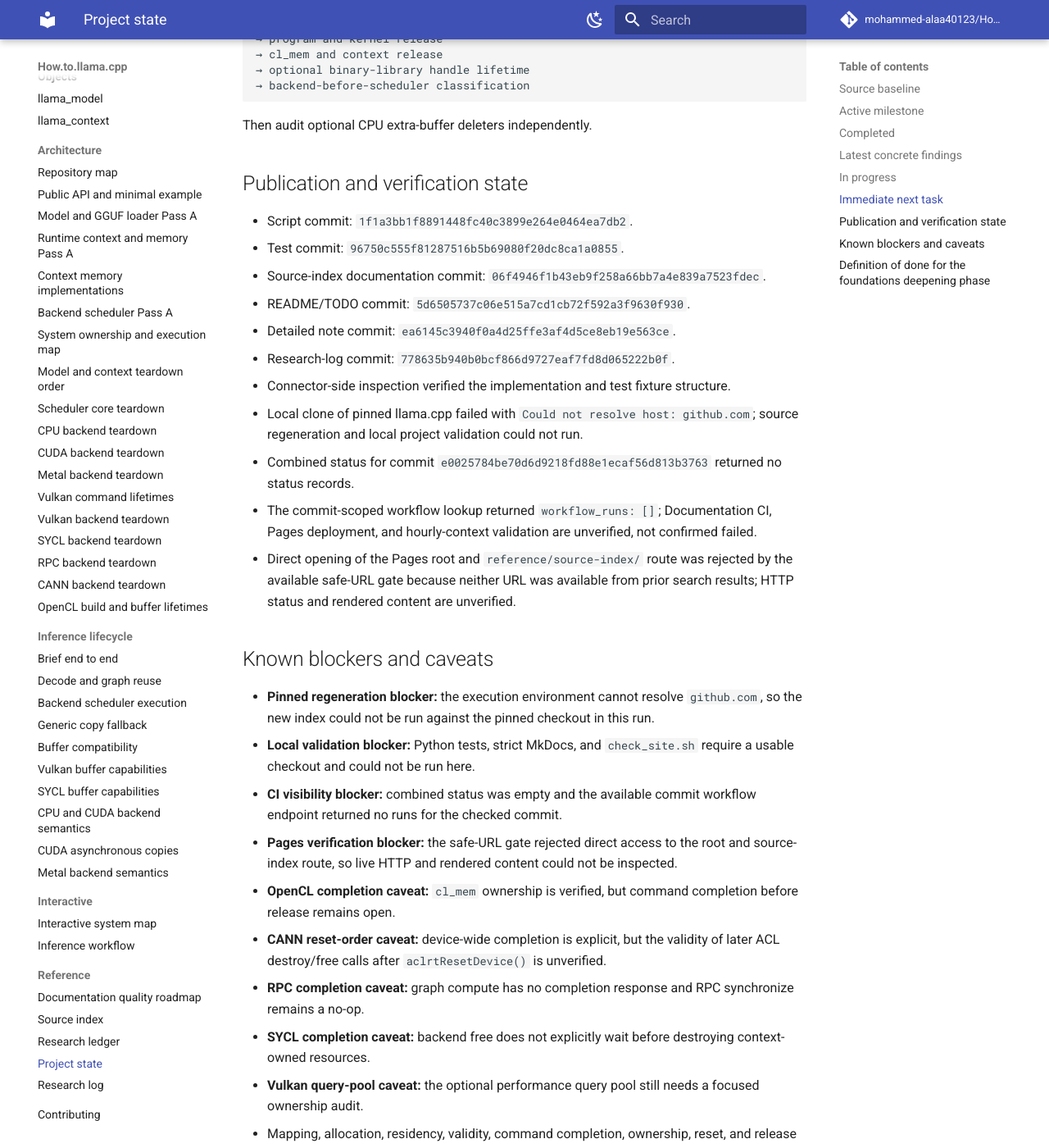
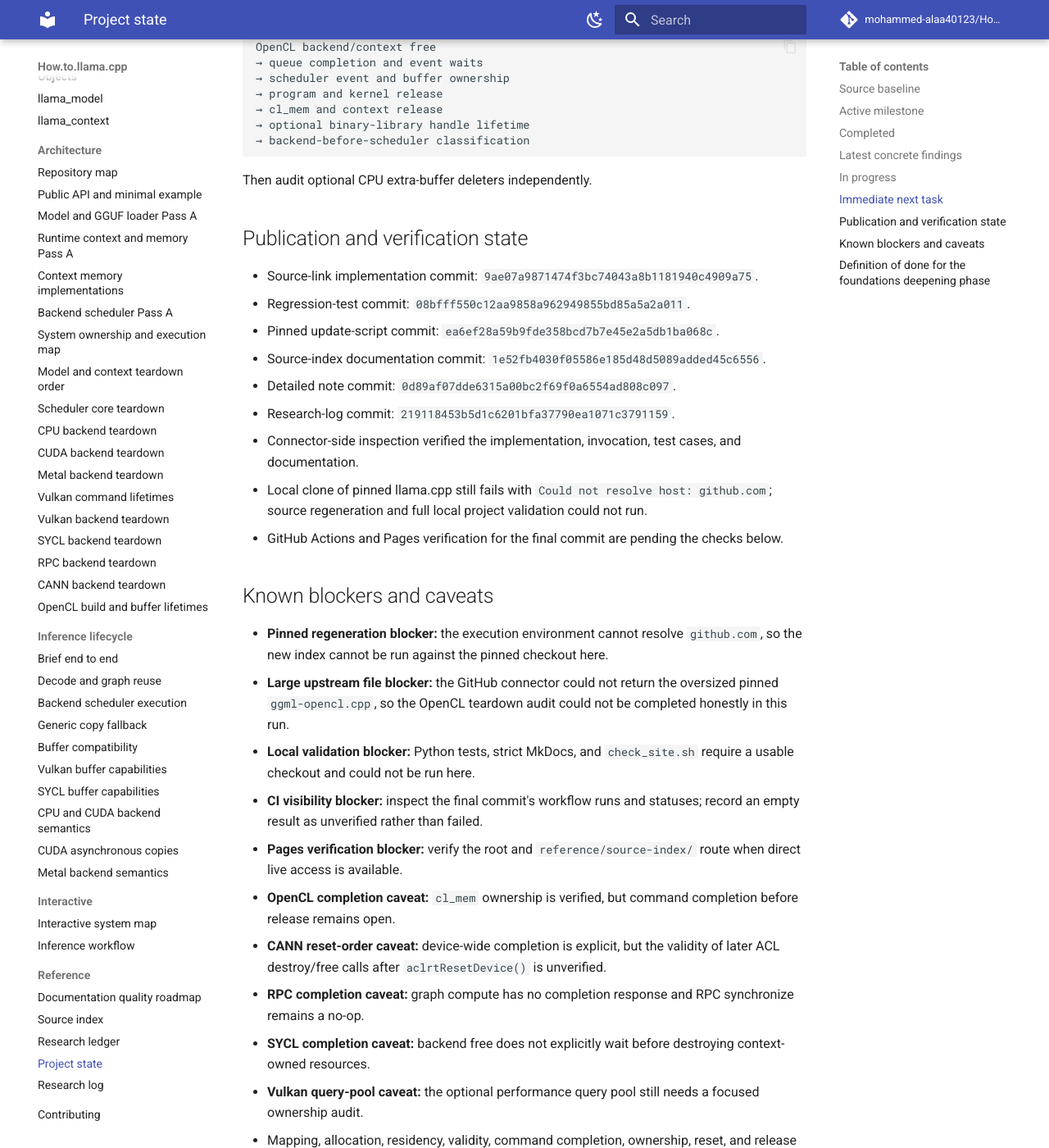
Before and after one commit to mohammed-alaa40123/How.to.llama.cpp, an MkDocs documentation site: the page built from docs/reference/project-state.md, in a window 1280 px wide and 1400 px high, scrolled down 2141 px. Shown: the whole window at 82% size. Built offline with MkDocs 1.6.1 and Material for MkDocs 9.7.7, drawn with Linux system fonts in a browser that asks for light colours; comment, search, counter and statistics services are not loaded; some of the changed text lies outside the part shown.

Commit message:
docs: update project state after pinned source links

````diff
--- a/docs/reference/project-state.md
+++ b/docs/reference/project-state.md
@@ -24,18 +24,20 @@
 - Generic scheduler plus ordinary CPU, CUDA, Metal, Vulkan, SYCL, RPC, and CANN teardown audits.
 - Pinned OpenCL build composition, kernel deployment, official platform scope, and initial `cl_mem` RAII ownership map.
 - Line-aware generated source indexing with untruncated symbol records, declaration kinds, 1-based lines, and regression tests.
+- Revision-pinned file and symbol URLs derived from the exact indexed llama.cpp revision.
 
 ## Latest concrete findings
 
-- `scripts/index_upstream.py` now emits `symbol_locations` for each file while retaining the legacy compact `symbols` field.
-- Symbol locations are source ordered and retain duplicate names, which preserves overload and conditional-branch navigation targets.
-- Tests cover line calculation, ordering, scoped function names, and duplicate declarations.
+- `scripts/index_upstream.py` accepts `--source-url-base` and stores its normalized value in the generated summary.
+- Indexed files receive `source_url`; symbol-location records receive pinned URLs ending in `#L<line>`.
+- `scripts/update_upstream.sh` derives the blob prefix from `LLAMA_CPP_REV`, preventing silent source-link drift.
+- Link enrichment copies records rather than mutating the extraction result.
+- Tests cover URL normalization, absent-base behavior, line fragments, and non-mutation.
 - The index remains regex based and therefore does not resolve preprocessing, dispatch, templates, or complete C++ semantics.
-- This removes the tooling blocker for locating teardown symbols inside very large translation units such as `ggml-opencl.cpp`.
 
 ## In progress
 
-- Regeneration of the pinned source inventory with the new symbol-location schema.
+- Regeneration of the pinned source inventory with line-aware records and pinned source links.
 - Exact OpenCL backend/context teardown, queue completion, scheduler events/buffers, and program/kernel/context release order.
 - Optional CPU extra-buffer teardown audit.
 - CANN reset semantics and multi-context runtime validation.
@@ -48,7 +50,7 @@
 
 ## Immediate next task
 
-Regenerate the source inventory from the pinned checkout and use `symbol_locations` to finish the OpenCL teardown audit:
+Regenerate the source inventory from the pinned checkout and use the new direct line links to finish the OpenCL teardown audit:
 
 ```text
 OpenCL backend/context free
@@ -64,24 +66,23 @@
 
 ## Publication and verification state
 
-- Script commit: `1f1a3bb1f8891448fc40c3899e264e0464ea7db2`.
-- Test commit: `96750c555f81287516b5b69080f20dc8ca1a0855`.
-- Source-index documentation commit: `06f4946f1b43eb9f258a66bb7a4e839a7523fdec`.
-- README/TODO commit: `5d6505737c06e515a7cd1cb72f592a3f9630f930`.
-- Detailed note commit: `ea6145c3940f0a4d25ffe3af4d5ce8eb19e563ce`.
-- Research-log commit: `778635b940b0bcf866d9727eaf7fd8d065222b0f`.
-- Connector-side inspection verified the implementation and test fixture structure.
-- Local clone of pinned llama.cpp failed with `Could not resolve host: github.com`; source regeneration and local project validation could not run.
-- Combined status for commit `e0025784be70d6d9218fd88e1ecaf56d813b3763` returned no status records.
-- The commit-scoped workflow lookup returned `workflow_runs: []`; Documentation CI, Pages deployment, and hourly-context validation are unverified, not confirmed failed.
-- Direct opening of the Pages root and `reference/source-index/` route was rejected by the available safe-URL gate because neither URL was available from prior search results; HTTP status and rendered content are unverified.
+- Source-link implementation commit: `9ae07a9871474f3bc74043a8b1181940c4909a75`.
+- Regression-test commit: `08bfff550c12aa9858a962949855bd85a5a2a011`.
+- Pinned update-script commit: `ea6ef28a59b9fde358bcd7b7e45e2a5db1ba068c`.
+- Source-index documentation commit: `1e52fb4030f05586e185d48d5089added45c6556`.
+- Detailed note commit: `0d89af07dde6315a00bc2f69f0a6554ad808c097`.
+- Research-log commit: `219118453b5d1c6201bfa37790ea1071c3791159`.
+- Connector-side inspection verified the implementation, invocation, test cases, and documentation.
+- Local clone of pinned llama.cpp still fails with `Could not resolve host: github.com`; source regeneration and full local project validation could not run.
+- GitHub Actions and Pages verification for the final commit are pending the checks below.
 
 ## Known blockers and caveats
 
-- **Pinned regeneration blocker:** the execution environment cannot resolve `github.com`, so the new index could not be run against the pinned checkout in this run.
+- **Pinned regeneration blocker:** the execution environment cannot resolve `github.com`, so the new index cannot be run against the pinned checkout here.
+- **Large upstream file blocker:** the GitHub connector could not return the oversized pinned `ggml-opencl.cpp`, so the OpenCL teardown audit could not be completed honestly in this run.
 - **Local validation blocker:** Python tests, strict MkDocs, and `check_site.sh` require a usable checkout and could not be run here.
-- **CI visibility blocker:** combined status was empty and the available commit workflow endpoint returned no runs for the checked commit.
-- **Pages verification blocker:** the safe-URL gate rejected direct access to the root and source-index route, so live HTTP and rendered content could not be inspected.
+- **CI visibility blocker:** inspect the final commit's workflow runs and statuses; record an empty result as unverified rather than failed.
+- **Pages verification blocker:** verify the root and `reference/source-index/` route when direct live access is available.
 - **OpenCL completion caveat:** `cl_mem` ownership is verified, but command completion before release remains open.
 - **CANN reset-order caveat:** device-wide completion is explicit, but the validity of later ACL destroy/free calls after `aclrtResetDevice()` is unverified.
 - **RPC completion caveat:** graph compute has no completion response and RPC synchronize remains a no-op.
````
Also changed, not shown: other parts of docs/reference/project-state.md (+1 -1 lines).
